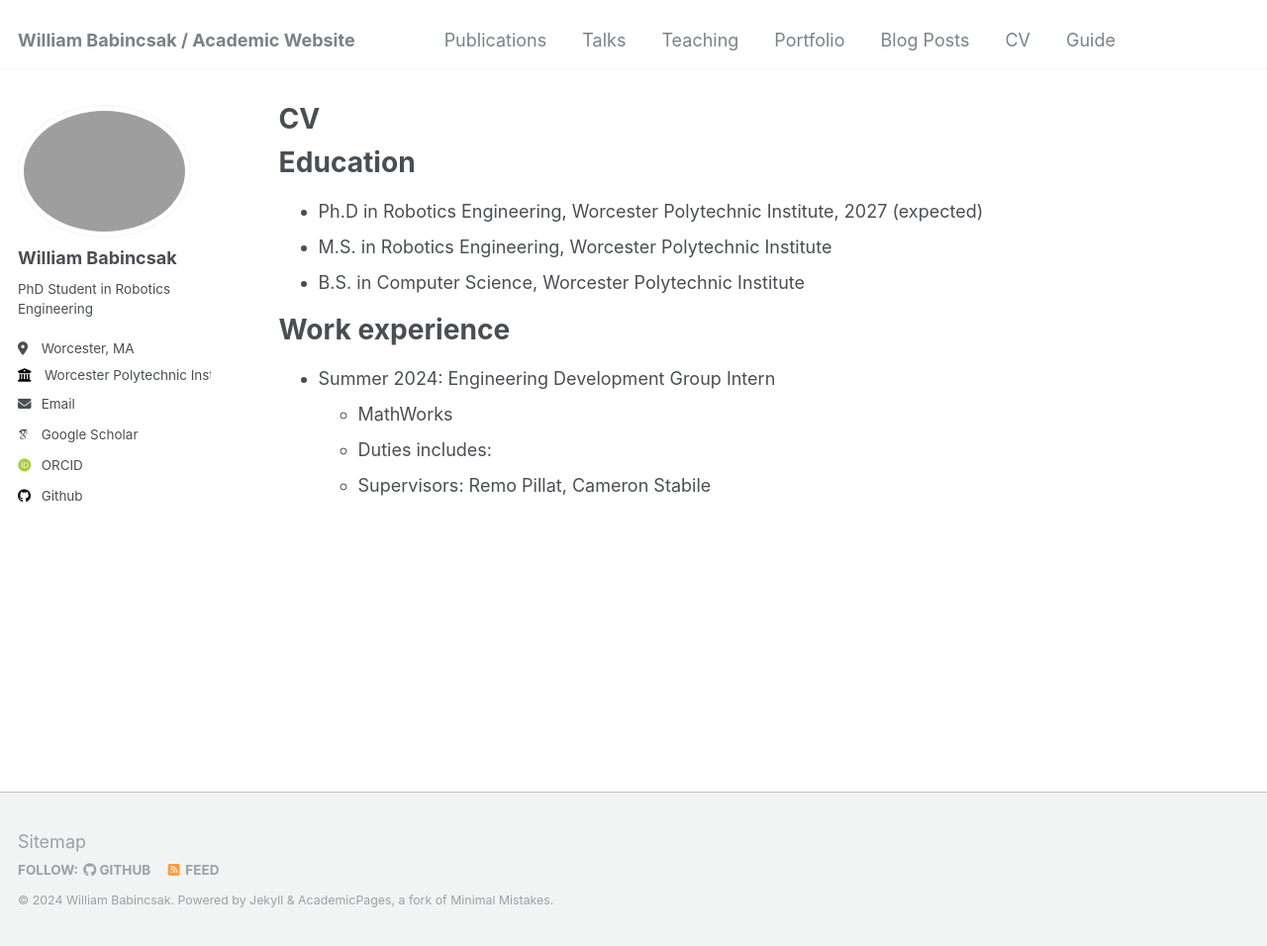
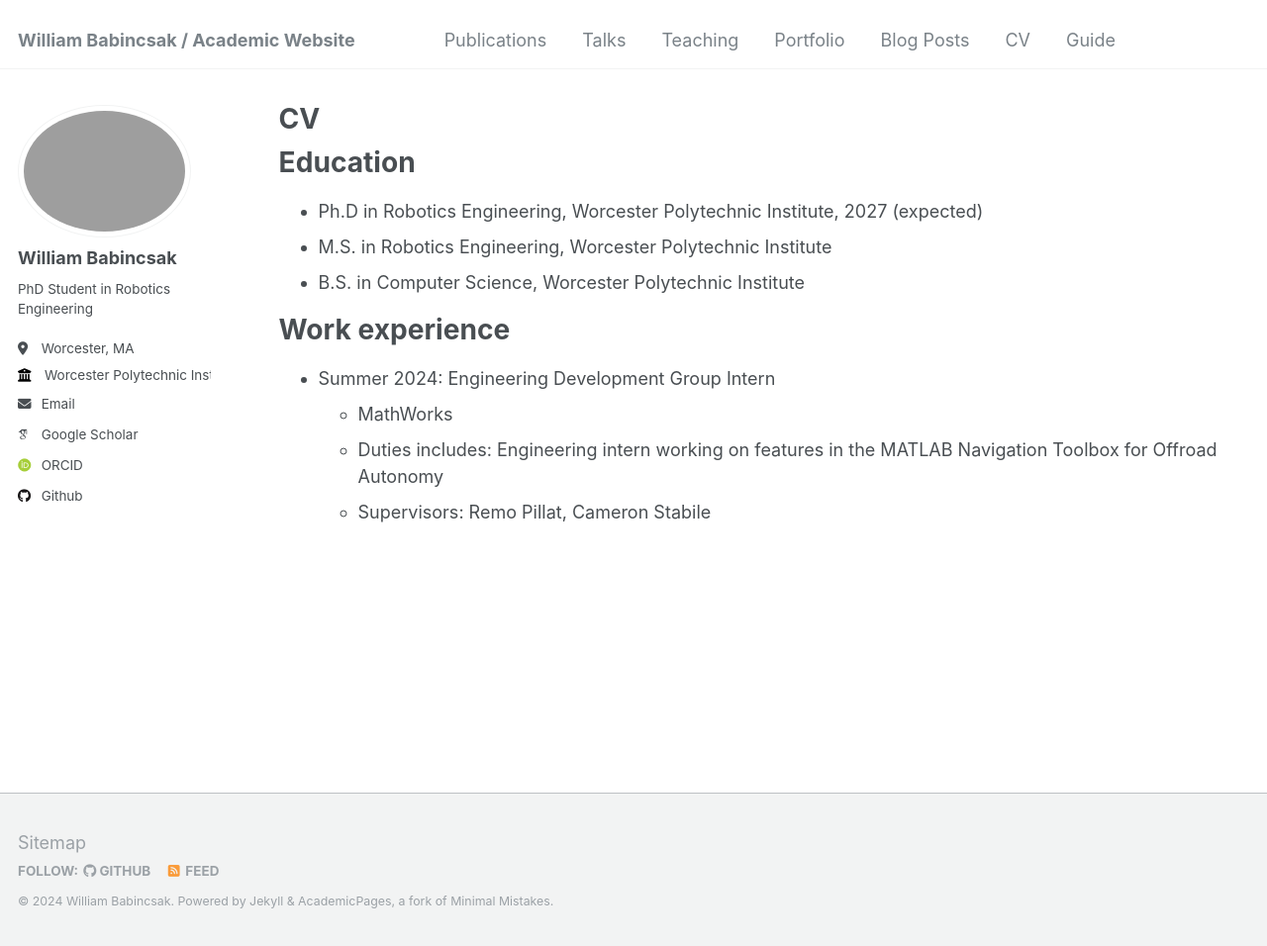
Before and after one commit to TheWillBa/thewillba.github.io, a Jekyll site: the page built from _pages/cv.md, in a window 1280 px wide and 956 px high. Shown: the whole window at 99% size. Built offline with Jekyll 4.4.1, drawn with Linux system fonts in a browser that asks for light colours; some web fonts are replaced.

Commit message:
update mw duties

```diff
--- a/_pages/cv.md
+++ b/_pages/cv.md
@@ -19,7 +19,7 @@ Work experience
 ======
 * Summer 2024: Engineering Development Group Intern
   * MathWorks
-  * Duties includes:
+  * Duties includes: Engineering intern working on features in the MATLAB Navigation Toolbox for Offroad Autonomy
   * Supervisors: Remo Pillat, Cameron Stabile
 
 <!-- Skills
```
